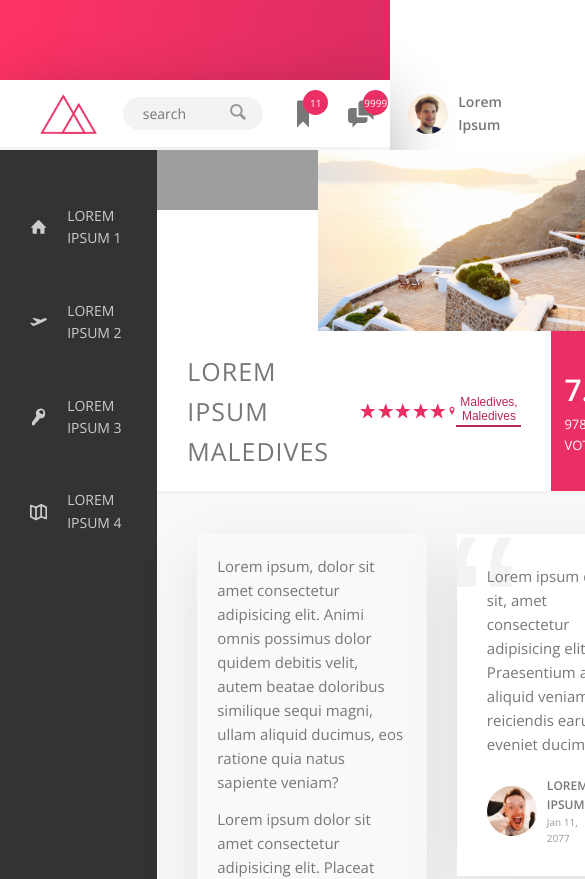
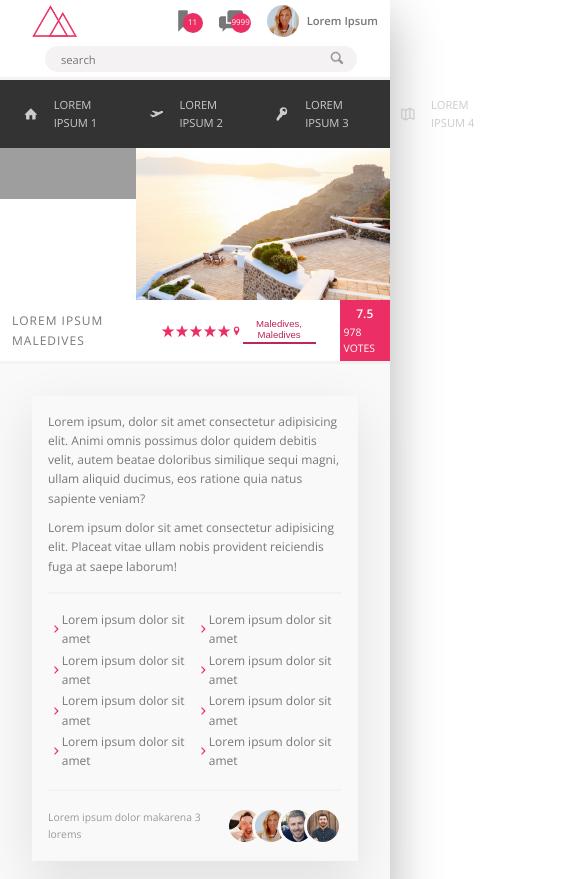
Before and after one commit to paulinapawelczyk/booking-page, a website: page index.html in a window 390 px wide. Shown: the top 879 px of the page, 585 px wide, since content can reach past the window. Drawn offline with nearby package versions, Linux system fonts and the light colour scheme; grey boxes are pictures that could not be loaded.

Commit message:
Add media queries for project

```diff
--- a/css/style.css
+++ b/css/style.css
@@ -33,6 +33,11 @@ html {
   box-sizing: border-box;
   font-size: 62.5%;
 }
+@media only screen and (max-width: 1100px) {
+  html {
+    font-size: 50%;
+  }
+}
 
 body {
   font-family: "Open Sans", sans-serif;
@@ -55,6 +60,12 @@ body {
   display: flex;
   align-items: center;
   justify-content: center;
+}
+@media only screen and (max-width: 700px) {
+  .search {
+    order: 1;
+    flex: 0 0 100%;
+  }
 }
 .search__input {
   font-family: inherit;
@@ -146,11 +157,28 @@ body {
   list-style: none;
   margin-top: 3.5rem;
 }
+@media only screen and (max-width: 900px) {
+  .side-nav {
+    display: flex;
+    justify-content: space-evenly;
+    margin: 0;
+  }
+}
 .side-nav__item {
   position: relative;
 }
+@media only screen and (max-width: 900px) {
+  .side-nav__item {
+    flex: 1;
+  }
+}
 .side-nav__item:not(:last-child) {
   margin-bottom: 1rem;
+}
+@media only screen and (max-width: 900px) {
+  .side-nav__item:not(:last-child) {
+    margin-bottom: 0;
+  }
 }
 .side-nav__item::before {
   content: "";
@@ -181,6 +209,11 @@ body {
   position: relative;
   z-index: 10;
 }
+@media only screen and (max-width: 900px) {
+  .side-nav__link:link, .side-nav__link:visited {
+    justify-content: center;
+  }
+}
 .side-nav__link:hover {
   color: var(--color-grey-light-2);
 }
@@ -196,6 +229,11 @@ body {
   color: var(--color-grey-light-1);
   padding: 2rem 1rem;
   text-align: center;
+}
+@media only screen and (max-width: 900px) {
+  .legal-statement {
+    display: none;
+  }
 }
 
 .hotel-view-gallery {
@@ -217,6 +255,12 @@ body {
   text-transform: uppercase;
   letter-spacing: 1px;
   padding: 2rem 3rem;
+}
+@media only screen and (max-width: 700px) {
+  .hotel-overview__heading {
+    font-size: 1.5rem;
+    padding: 1rem 1.5rem;
+  }
 }
 .hotel-overview__rating-stars {
   margin-right: auto;
@@ -244,9 +288,19 @@ body {
   align-items: center;
   justify-content: center;
 }
+@media only screen and (max-width: 700px) {
+  .hotel-overview__rate {
+    padding: 0.5rem;
+  }
+}
 .hotel-overview__rate-average {
   font-size: 3rem;
   font-weight: bold;
+}
+@media only screen and (max-width: 700px) {
+  .hotel-overview__rate-average {
+    font-size: 1.5rem;
+  }
 }
 .hotel-overview__rate-count {
   font-size: 1.3rem;
@@ -319,6 +373,10 @@ body {
 .recommend__comment {
   margin-right: auto;
 }
+.recommend__people {
+  display: flex;
+}
+
 .recommend__photo {
   box-sizing: content-box;
   height: 4rem;
@@ -440,6 +498,12 @@ body {
   box-shadow: var(--shadow-dark);
   min-height: 50rem;
 }
+@media only screen and (max-width: 1200px) {
+  .container {
+    margin: 0;
+    max-width: 100%;
+  }
+}
 
 .header {
   font-size: 1.4rem;
@@ -450,9 +514,21 @@ body {
   justify-content: space-between;
   align-items: center;
 }
+@media only screen and (max-width: 700px) {
+  .header {
+    flex-wrap: wrap;
+    align-content: space-around;
+    height: 10rem;
+  }
+}
 
 .content {
   display: flex;
+}
+@media only screen and (max-width: 900px) {
+  .content {
+    flex-direction: column;
+  }
 }
 
 .navigation {
@@ -476,12 +552,23 @@ body {
   background-color: var(--color-grey-light-1);
   border-bottom: var(--border-line);
 }
+@media only screen and (max-width: 700px) {
+  .hotel-detail {
+    flex-direction: column;
+  }
+}
 
 .hotel-description {
   margin-right: 3rem;
   padding: 2rem;
   flex: 0 0 60%;
   box-shadow: var(--shadow-light);
+}
+@media only screen and (max-width: 700px) {
+  .hotel-description {
+    margin-right: 0;
+    margin-bottom: 3rem;
+  }
 }
 
 .hotel-reviews {
--- a/index.html
+++ b/index.html
@@ -38,7 +38,7 @@
                     <span class="user-nav__notif">9999</span>
                 </div>
                 <div class="user-nav__admin">
-                    <img src="img/user.jpg" alt="Admin photo" class="user-nav__admin-photo">
+                    <img src="img/user-2.jpg" alt="Admin photo" class="user-nav__admin-photo">
                     <span class="user-nav__admin-name">Lorem Ipsum</span>
                 </div>
             </nav>
```
